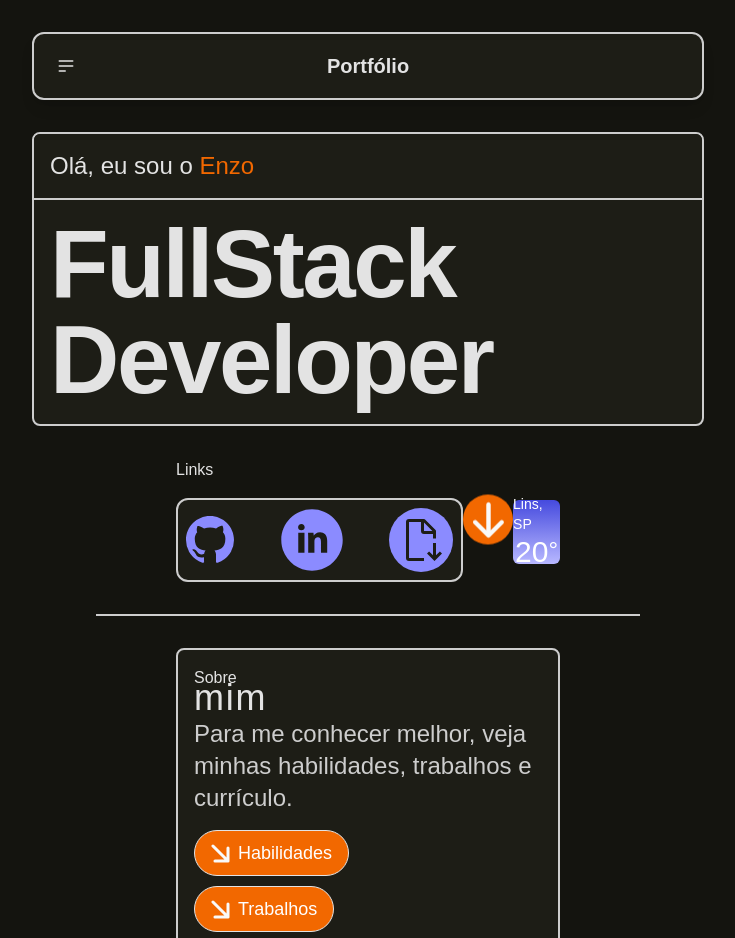
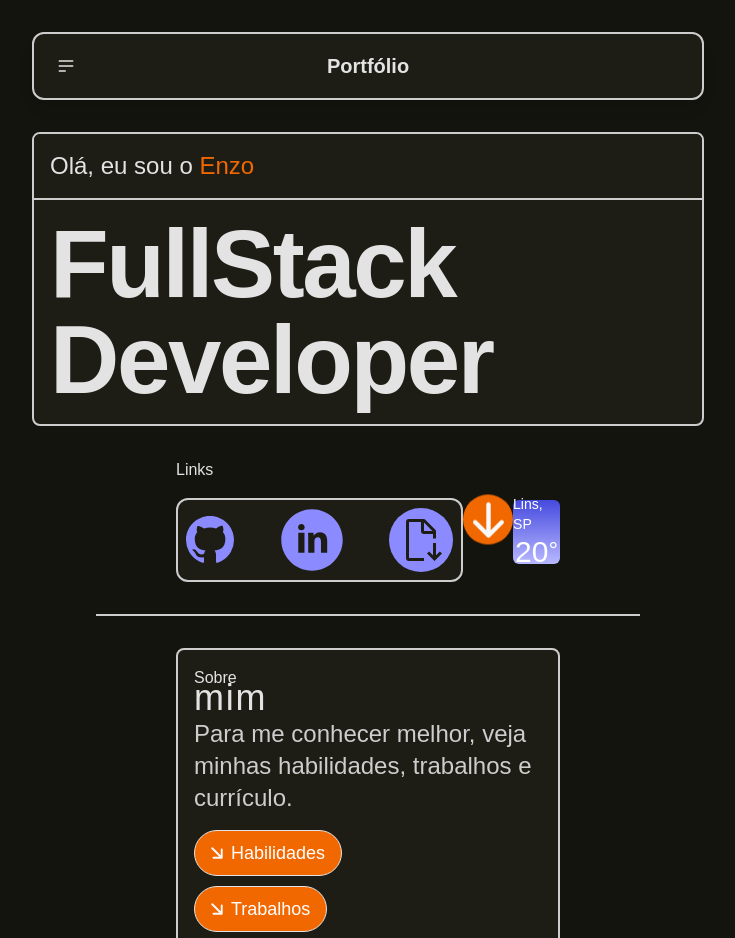
Before and after one commit to enzofagundz/portfolio, a Vue app: page / in a window 1280 px wide. Shown: the top 938 px of the page, without its empty margins (272-1007 px from the left). Built offline with nearby package versions, Linux system fonts and the light colour scheme.

Commit message:
:lipstick: feat: diminuição de icone

```diff
--- a/src/components/AboutComponent.vue
+++ b/src/components/AboutComponent.vue
@@ -62,13 +62,10 @@ button img {
 .btn-container {
   @apply flex flex-col mt-4 items-start
 }
-/* Selecionar o primeiro botão dentro do .btn-container */
 
 .btn-container button:first-child {
   @apply mb-[10px]
 }
-
-/* Selecionar o segundo botão dentro do .btn-container */
 
 .btn-container button:nth-child(2) {
   @apply mb-[5px]
@@ -90,6 +87,10 @@ hr {
   button {
     @apply text-lg
   }
+
+  button img {
+    @apply w-3 h-auto
+  }
 }
 
 @media (min-width: 1024px) {
```
